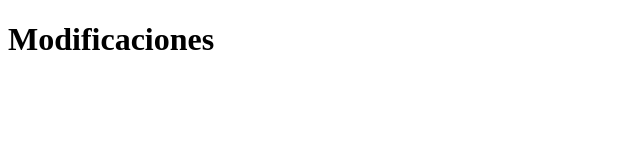
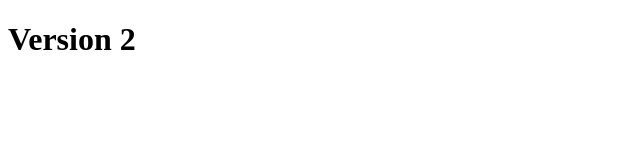
Before and after one commit to charlysgo/Proyecto-9, a plain HTML site: page index.html in a window 1280 px wide. Shown: the whole page, without its empty margins (0-640 px from the left). Drawn offline with Linux system fonts and the light colour scheme.

Commit message:
Rama Version2 creado

```diff
--- a/index.html
+++ b/index.html
@@ -3,9 +3,9 @@
 <head>
     <meta charset="UTF-8">
     <meta name="viewport" content="width=device-width, initial-scale=1.0">
-    <title>Colaborador</title>
+    <title>Version 2</title>
 </head>
 <body>
-    <h1>Modificaciones</h1>
+    <h1>Version 2</h1>
 </body>
 </html>
```
